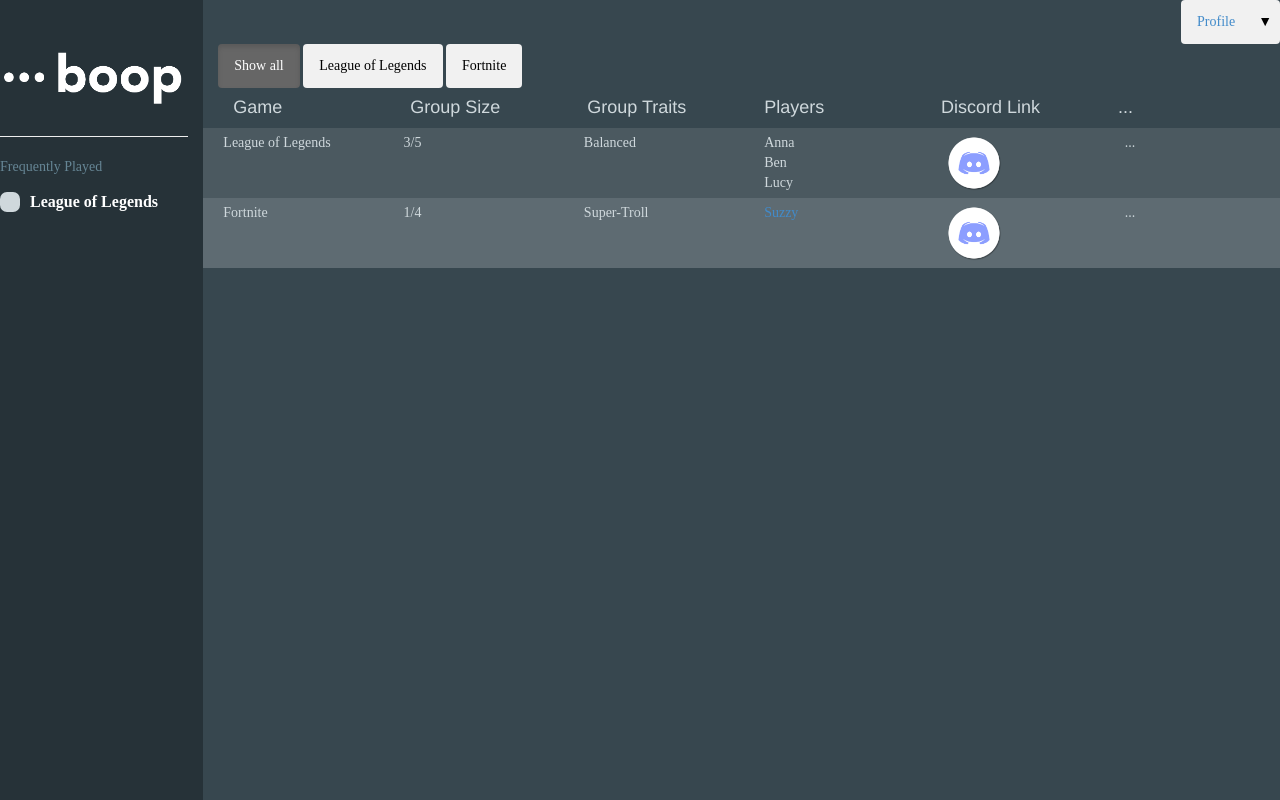
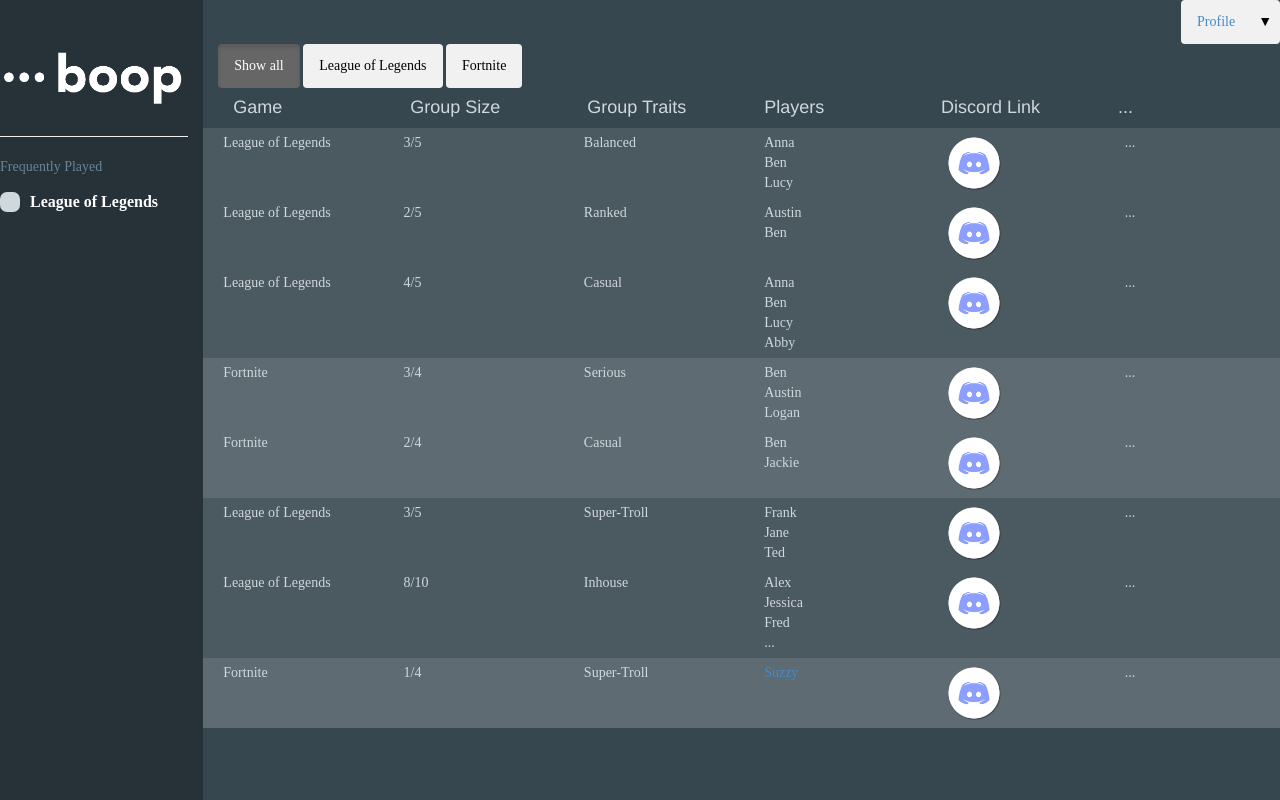
Before and after one commit to QuickCan99/boop, a plain HTML site: page groupresults.html in a window 1280 px wide. Drawn offline with nearby package versions, Linux system fonts and the light colour scheme; a web font is replaced by a local one.

Commit message:
more groups

```diff
--- a/groupresults.html
+++ b/groupresults.html
@@ -90,6 +90,61 @@
 			<div class=" col-sm-2">...</div>
 		</div>
 
+		<div class="col-sm-12 results resultsrow1 filterDiv LoL" id="LoL">
+			<div class=" col-sm-2">League of Legends</div>
+			<div class=" col-sm-2">2/5</div>
+			<div class=" col-sm-2">Ranked</div>
+			<div class=" col-sm-2">Austin<br>Ben</div>
+			<div class=" col-sm-2"><a href="https://discord.gg/xpHg34a"> <img src="images/Discord.png" style="width:60px; height:60px;"> </a> </div>
+			<div class=" col-sm-2">...</div>
+		</div>
+
+		<div class="col-sm-12 results resultsrow1 filterDiv LoL" id="LoL">
+			<div class=" col-sm-2">League of Legends</div>
+			<div class=" col-sm-2">4/5</div>
+			<div class=" col-sm-2">Casual</div>
+			<div class=" col-sm-2">Anna<br>Ben<br>Lucy<br>Abby</div>
+			<div class=" col-sm-2"><a href="https://discord.gg/xpHg34a"> <img src="images/Discord.png" style="width:60px; height:60px;"> </a> </div>
+			<div class=" col-sm-2">...</div>
+		</div>
+
+		<div class="col-sm-12 results resultsrow2 filterDiv Fortnite" id="Fortnite">
+			<div class=" col-sm-2">Fortnite</div>
+			<div class=" col-sm-2">3/4</div>
+			<div class=" col-sm-2">Serious</div>
+			<div class=" col-sm-2">Ben<br>Austin<br>Logan</div>
+			<div class=" col-sm-2"><a href="https://discord.gg/xpHg34a"> <img src="images/Discord.png" style="width:60px; height:60px;"> </a> </div>
+			<div class=" col-sm-2">...</div>
+		</div>
+
+		<div class="col-sm-12 results resultsrow2 filterDiv Fortnite" id="Fortnite">
+			<div class=" col-sm-2">Fortnite</div>
+			<div class=" col-sm-2">2/4</div>
+			<div class=" col-sm-2">Casual</div>
+			<div class=" col-sm-2">Ben<br>Jackie</div>
+			<div class=" col-sm-2"><a href="https://discord.gg/xpHg34a"> <img src="images/Discord.png" style="width:60px; height:60px;"> </a> </div>
+			<div class=" col-sm-2">...</div>
+		</div>
+
+
+		<div class="col-sm-12 results resultsrow1 filterDiv LoL" id="LoL">
+			<div class=" col-sm-2">League of Legends</div>
+			<div class=" col-sm-2">3/5</div>
+			<div class=" col-sm-2">Super-Troll</div>
+			<div class=" col-sm-2">Frank<br>Jane<br>Ted</div>
+			<div class=" col-sm-2"><a href="https://discord.gg/xpHg34a"> <img src="images/Discord.png" style="width:60px; height:60px;"> </a> </div>
+			<div class=" col-sm-2">...</div>
+		</div>
+
+		<div class="col-sm-12 results resultsrow1 filterDiv LoL" id="LoL">
+			<div class=" col-sm-2">League of Legends</div>
+			<div class=" col-sm-2">8/10</div>
+			<div class=" col-sm-2">Inhouse</div>
+			<div class=" col-sm-2">Alex<br>Jessica<br>Fred<br>...</div>
+			<div class=" col-sm-2"><a href="https://discord.gg/xpHg34a"> <img src="images/Discord.png" style="width:60px; height:60px;"> </a> </div>
+			<div class=" col-sm-2">...</div>
+		</div>
+
 		<div class="col-sm-12 results resultsrow2 filterDiv Fortnite" id="Fortnite">
 			<div class=" col-sm-2">Fortnite</div>
 			<div class=" col-sm-2">1/4</div>
@@ -99,6 +154,8 @@
 			<div class=" col-sm-2">...</div>
 		</div>
 	</div>
+
+
 </div>
 </div>
 
```
